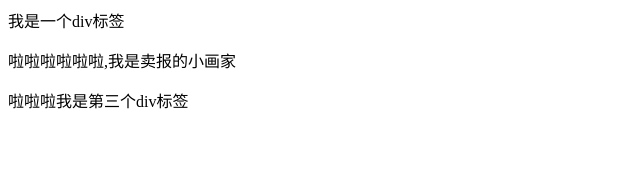
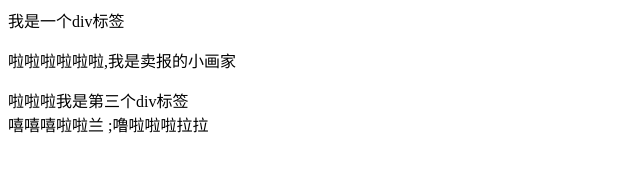
Before and after one commit to ldd-bit/66, a plain HTML site: page index.html in a window 1280 px wide. Shown: the whole page, without its empty margins (0-640 px from the left). Drawn offline with Linux system fonts and the light colour scheme.

Commit message:
添加了嘻嘻嘻和啦啦啦

```diff
--- a/index.html
+++ b/index.html
@@ -11,6 +11,8 @@
     <div>我是一个div标签</div>
     <p>啦啦啦啦啦啦,我是卖报的小画家</p>
     <div>啦啦啦我是第三个div标签</div>
+    <span>嘻嘻嘻啦啦兰</span>
+    <span>;噜啦啦啦拉拉</span>
 </body>
 
 </html>
```
